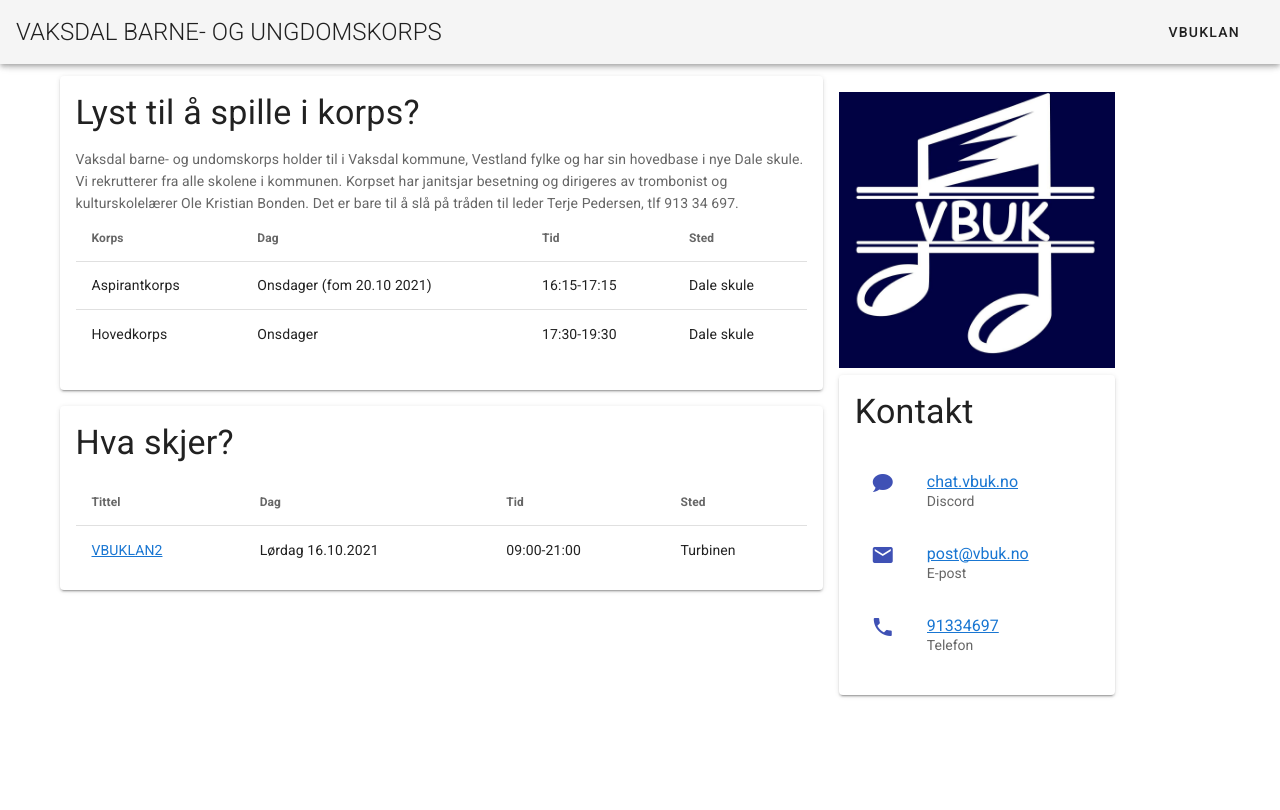
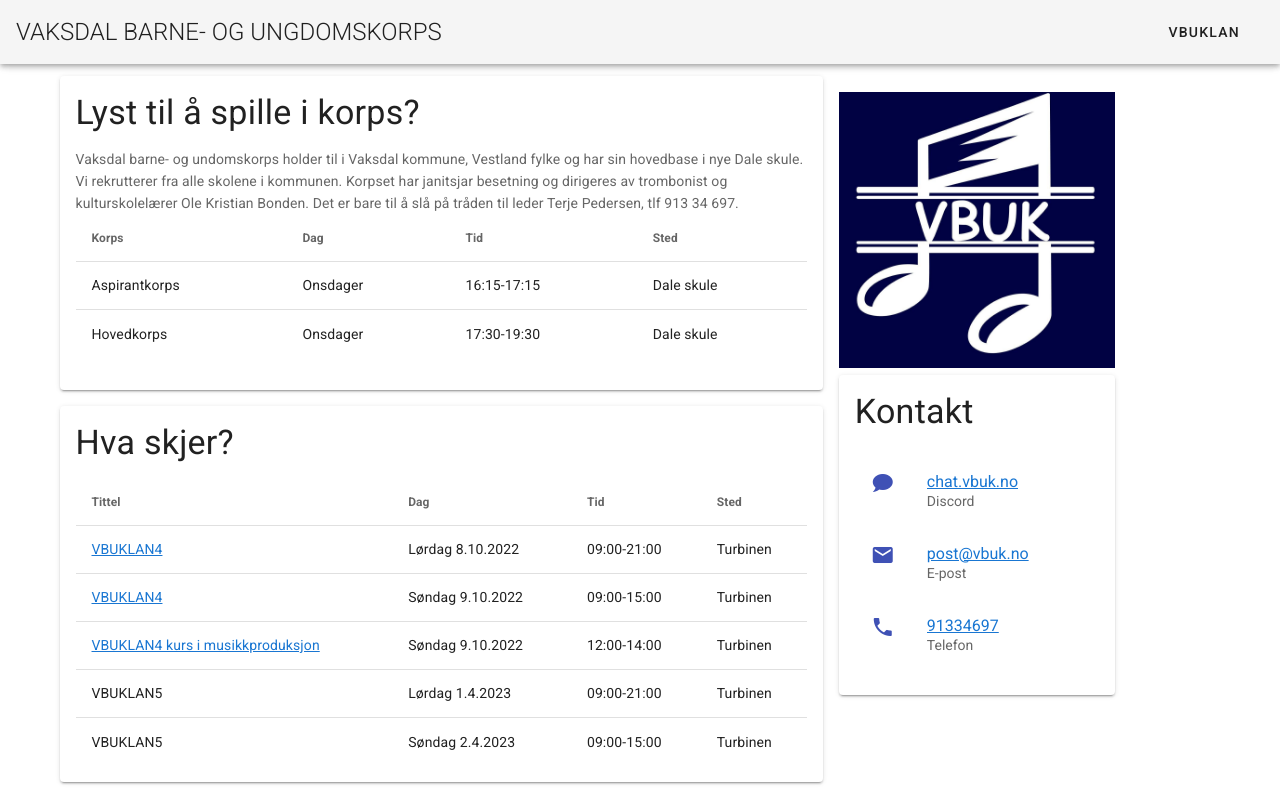
Before and after one commit to senikk/vbuklan, a Vue app: page /#/ in a window 1280 px wide. Built offline with nearby package versions, Linux system fonts and the light colour scheme.

Commit message:
new information for 2022

```diff
--- a/src/VBUK.vue
+++ b/src/VBUK.vue
@@ -88,7 +88,7 @@ export default {
       {
         title: "Aspirantkorps",
         location: "Dale skule",
-        day: "Onsdager (fom 20.10 2021)",
+        day: "Onsdager",
         time: "16:15-17:15"
       },
       {
@@ -120,11 +120,39 @@ export default {
     ],
     calendar: [
       {
-        title: "VBUKLAN2",
+        title: "VBUKLAN4",
         location: "Turbinen",
-        day: "Lørdag 16.10.2021",
+        day: "Lørdag 8.10.2022",
         time: "09:00-21:00",
-        website: "https://vbuk.ticketco.events/no/nb/e/vbuklan2/hjemmeside"
+        website: "https://vbuk.ticketco.events/no/nb/e/vbuklan4/hjemmeside"
+      },
+      {
+        title: "VBUKLAN4",
+        location: "Turbinen",
+        day: "Søndag 9.10.2022",
+        time: "09:00-15:00",
+        website: "https://vbuk.ticketco.events/no/nb/e/vbuklan4/hjemmeside"
+      },
+      {
+        title: "VBUKLAN4 kurs i musikkproduksjon",
+        location: "Turbinen",
+        day: "Søndag 9.10.2022",
+        time: "12:00-14:00",
+        website: "https://vbuk.ticketco.events/no/nb/e/vbuklan4/hjemmeside"
+      },
+      {
+        title: "VBUKLAN5",
+        location: "Turbinen",
+        day: "Lørdag 1.4.2023",
+        time: "09:00-21:00",
+        website: ""
+      },
+      {
+        title: "VBUKLAN5",
+        location: "Turbinen",
+        day: "Søndag 2.4.2023",
+        time: "09:00-15:00",
+        website: ""
       },
     ]
   })
```
